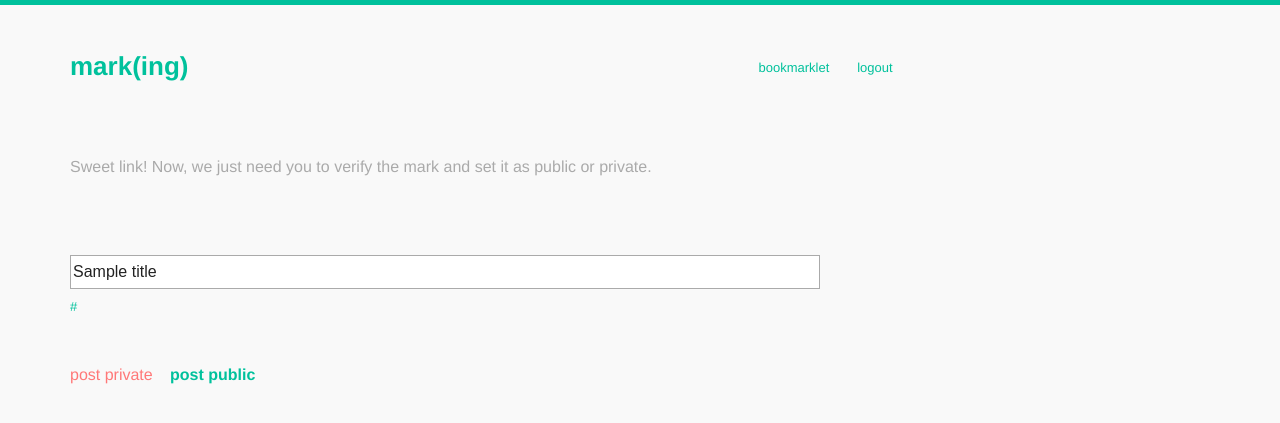
After one commit to zachwood/marked, a Django app: template templates/bookmarks/save.html in a window 1280 px wide. The commit adds this page. Shown: the top 423 px of the page. Run offline with Django 3.2, Linux system fonts and the light colour scheme; a user stored in the database is signed in; data comes from the database, SQL or seed files in the repository; tables that the repository leaves empty hold one stand-in row (values such as "Sample post"); the template is opened without the code that fills it: most values are stand-ins (such as "Sample title", 1, 10 or a date in 2020); parts of the project's set-up code (start-up, migrations or seed data) failed here and were passed over; some libraries are stand-ins or nearby versions.

Commit message:
public and private posting

```diff
--- a/accounts/models.py
+++ b/accounts/models.py
@@ -6,3 +6,6 @@ class UserProfile(models.Model):
 
     def __unicode__(self):
         return u'%s' % self.user
+
+    def get_absolute_url(self):
+        return "/profile/%s/" % self.user.username
--- a/bookmarks/models.py
+++ b/bookmarks/models.py
@@ -6,6 +6,7 @@ class Bookmark(models.Model):
     added = models.DateTimeField(auto_now=True)
     owner = models.ForeignKey(UserProfile)
     title = models.CharField(max_length=255, null=False, blank=True)
+    public = models.BooleanField()
 
     def __unicode__(self):
         return u'%s' % self.url
--- a/static/css/master.css
+++ b/static/css/master.css
@@ -58,14 +58,14 @@
         padding-top: 20px;
     }
 
-    a.mark, a.logout, a {
-        color: #00c19c !important;
+    a.mark, a.logout, a, a:visited, a:link {
+        color: #00c19c;
         text-decoration: none;
     }
 
     a.mark:hover, a.logout:hover, a:hover {
         text-decoration: underline;
-        color: #00c19c !important;
+        color: #00c19c;
     }
 
     p.info {
@@ -76,6 +76,9 @@
 
     .row.pad {
         padding: 10px 0;
+    }
+
+    .row.marks:hover {
     }
 
     .row.pad.marks {
@@ -95,6 +98,61 @@
         padding: 20px 0;
         font-size: 16px;
         line-height: 1.7em;
+    }
+
+    a.privacy {
+        color: #ddd;
+        /*text-indent: -9999px;*/
+        /*display: block;*/
+        /*height: 5px;*/
+        /*width: 5px;*/
+    }
+
+    a.privacy.public {
+        font-weight: bold;
+        /*background: #00c19c;*/
+        color: #00c19c;
+    }
+
+    a.privacy.private {
+        /*background: #ff7878;*/
+        color: #ff7878;
+    }
+
+    div.info a.delete:link {
+        color: #ff7878;
+    }
+
+    /*
+     *for the save page
+     */
+
+    div.row.big-pad {
+        padding: 60px 0;
+    }
+
+    form.save p {
+        padding: 5px 0;
+    }
+
+    form.save input[type="text"]
+    {
+        font-size: 16px;
+        line-height: 1.75em;
+    }
+
+    form.save input[type="text"] {
+        width: 100%;
+    }
+
+    form.save input[type="submit"] {
+        display: none;
+    }
+
+    form.save a.privacy {
+        font-size: 16px;
+        margin: 20px 10px 0 0;
+        display: inline-block;
     }
 
 
--- a/templates/base.html
+++ b/templates/base.html
@@ -18,13 +18,13 @@
     <div class="container">
         <div class="row">
             <div class="threecol">
-                <h1><a href="/">marked.</a></h1>
+                <h1><a href="/">{% block site-name %}marked.{% endblock site-name %}</a></h1>
             </div>
             <div class="fourcol"></div>
             <div class="onecol bookmarklet">
                 {% if user.is_authenticated %}
                     {% if local_bookmarklet %}
-                        <a href="javascript:(function(){ window.open('http://localhost:8000/save/?link='+encodeURIComponent(location.href)); })();">bookmarklet</a>
+                        <a href="javascript:(function(){ window.open('http://localhost:8000/save/?link='+encodeURIComponent(location.href)+'&title='+document.title); })();">bookmarklet (debug)</a>
                     {% else %}
                         <a href="javascript:(function(){ window.open('http://marked.goodnightstudio.com/save/?link='+encodeURIComponent(location.href)); })();">bookmarklet</a>
                     {% endif %}
--- /dev/null
+++ b/templates/bookmarks/save.html
@@ -0,0 +1,64 @@
+{% extends "base.html" %}
+
+{% block site-name %}mark(ing){% endblock site-name %}
+
+{% block extra-head %}
+
+<script>
+    $(document).ready( function() {
+        $('a.private').click(function() {
+            $('input#privacy').val('private');
+            $('#save_form').submit();
+            return false;
+        });
+
+        $('a.public').click(function() {
+            $('input#privacy').val('public');
+            $('#save_form').submit();
+            return false;
+        });
+    });
+</script>
+
+{% endblock extra-head %}
+
+{% block content %}
+
+{% if user.is_authenticated %}
+
+<div class="row big-pad">
+    <div class="sevencol">
+        <p class="info">
+            Sweet link! Now, we just need you to verify the mark and set it
+            as public or private.
+        </p>
+    </div>
+</div>
+
+<div class="save row">
+    <div class="eightcol">
+        <form method="post" action="{% url bookmarks.views.bookmarklet_save %}" class="save" id="save_form">
+            {% csrf_token %}
+            <p><input type='text' name="title" id="title" value="{{ title }}" /></p>
+            <p class="link"><a href="{{ link }}">{{ link }}</a></p>
+            <p><input type="hidden" name="link" value="{{ link }}" /></p>
+            <p><input type="hidden" name="privacy" id="privacy" value="" /></p>
+            <p><a href="#" class="privacy private">post private</a>&nbsp;
+            <a href="#" class="privacy public">post public</a></p>
+            <input type="submit" value="add mark" />
+        </form>
+    </div>
+</div>
+
+
+{% else %}
+
+<div class="row pad">
+    <div class="fourcol">
+        <p class="info">Sorry, but you need to be <a href="/accounts/login/">logged in</a>!</p>
+    </div>
+</div>
+
+{% endif %}
+
+{% endblock content %}
--- a/urls.py
+++ b/urls.py
@@ -11,6 +11,8 @@ urlpatterns = patterns('',
     # Examples:
     url(r'^$', 'bookmarks.views.home', name='home'),
     url(r'^save/$', 'bookmarks.views.bookmarklet_save', name="save"),
+    url(r'^profile/(?P<show_user>\w+)/$', 'bookmarks.views.user_page', name="show_user"),
+    url(r'^profile/(?P<show_user>\w+)/public/$', 'bookmarks.views.public_marks', name="public_marks"),
 
     #url(r'^accounts/register/$', 'accounts.views.register', name="register"),
 
```
Also changed, not shown: bookmarks/views.py (+86 -21 lines), templates/accounts/change_password.html (+11 -1 lines), templates/home.html (+14 -1 lines).
